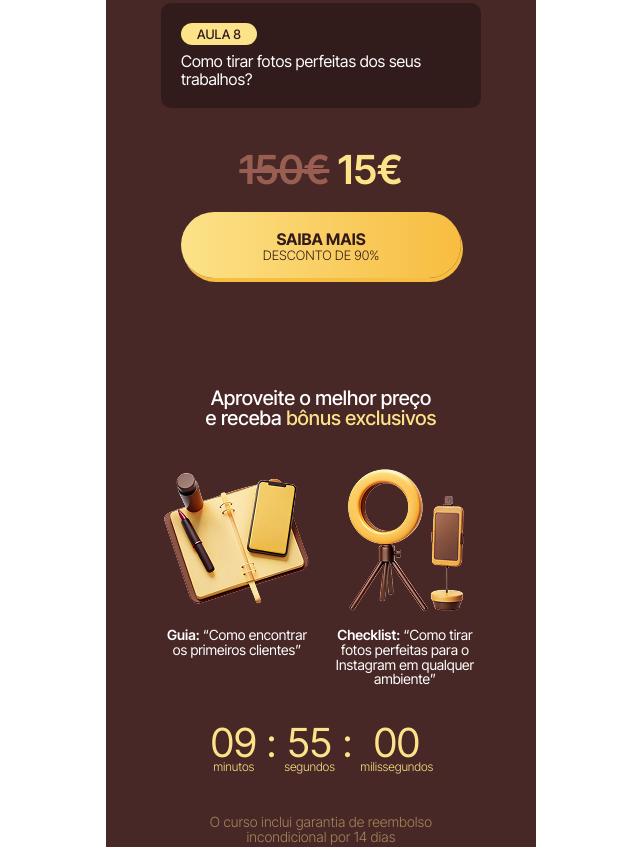
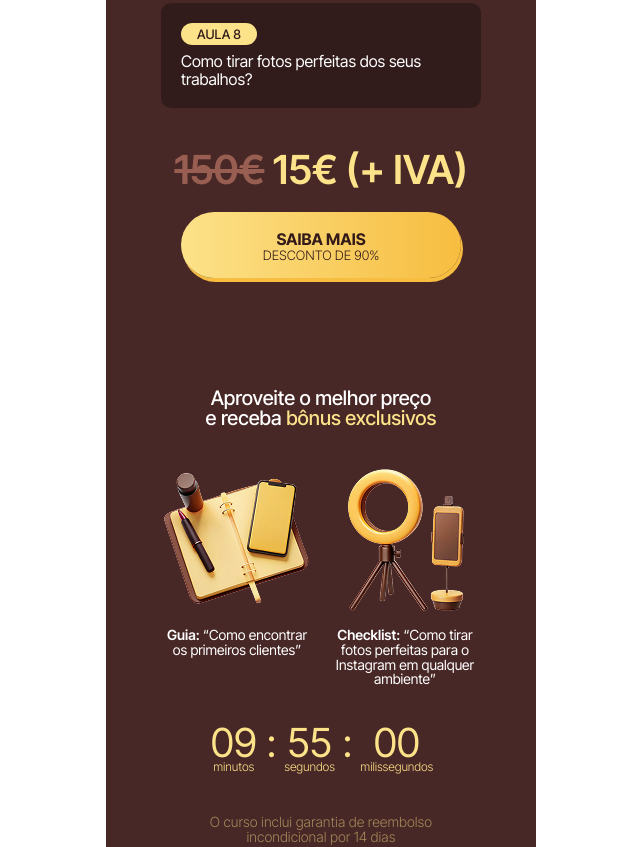
Before and after one commit to RomanIsaiev/work-website-107, a website built with Vite: page index.html in a window 1280 px wide. Shown: the part 8627-9474 px from the top of the page, without its empty margins (319-959 px from the left). Built offline with nearby package versions, Linux system fonts and the light colour scheme.

Commit message:
added text

```diff
--- a/index.html
+++ b/index.html
@@ -577,7 +577,7 @@
               </p>
             </li>
           </ul>
-          <p class="price"><span>150€</span> 15€</p>
+          <p class="price"><span>150€</span> 15€ (+ IVA)</p>
           <a
             class="btn"
             href="https://pay.hotmart.com/W100234302F"
@@ -930,7 +930,7 @@
               </li>
             </ul>
           </div>
-          <p class="price"><span>150€</span> 15€</p>
+          <p class="price"><span>150€</span> 15€ (+ IVA)</p>
           <a
             class="btn"
             href="https://pay.hotmart.com/W100234302F"
```
